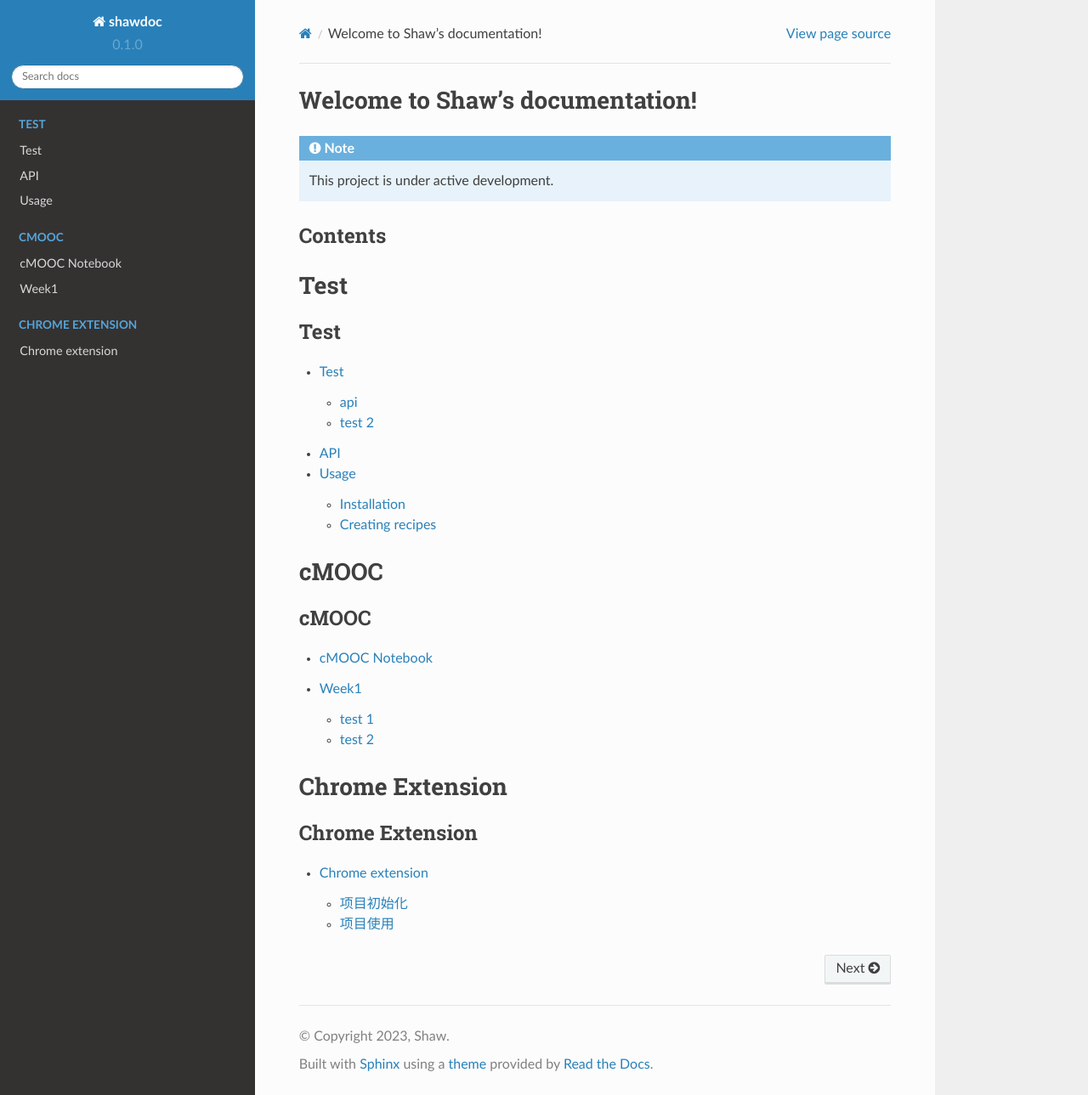
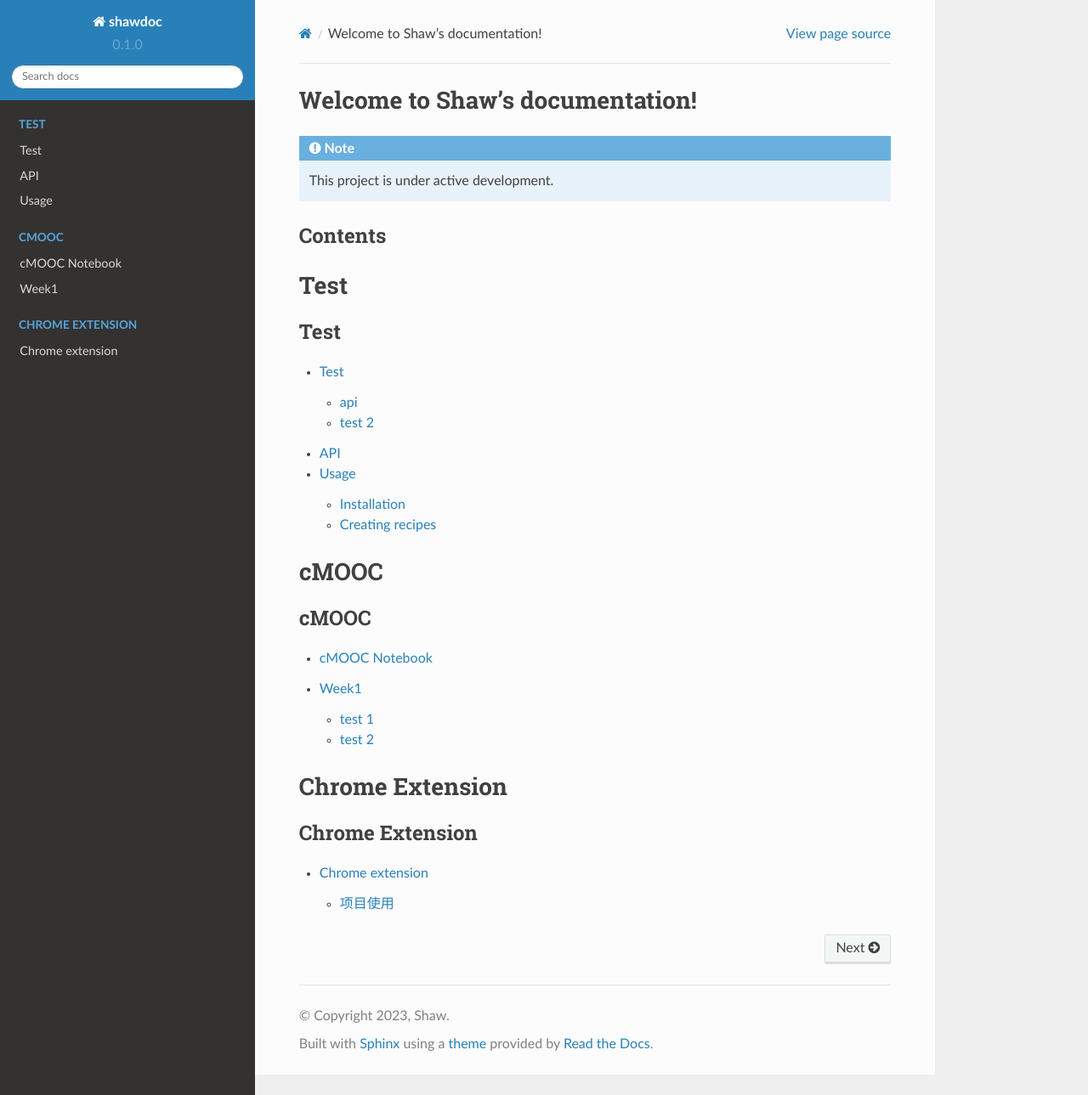
Before and after one commit to etShaw-zh/shawdoc, a Sphinx documentation site: the page built from docs/source/index.rst, in a window 1280 px wide and 1289 px high. Shown: the whole window at 85% size. Built offline with Sphinx 7.4.7 and the Read the Docs theme 2.0.0, drawn with Linux system fonts in a browser that asks for light colours; pages that are not in the unit, such as notebooks, are missing from menus.

Commit message:
Update index.rst

```diff
--- a/docs/source/chrome-extension/index.rst
+++ b/docs/source/chrome-extension/index.rst
@@ -4,13 +4,6 @@ Chrome extension
 | 使用Vue-cli3.0和element-plus搭建的chrome插件。 |
 
 .. _installation:
-
-项目初始化
-------------
-
-
-
-.. _usage:
 
 项目使用
 --------
```
